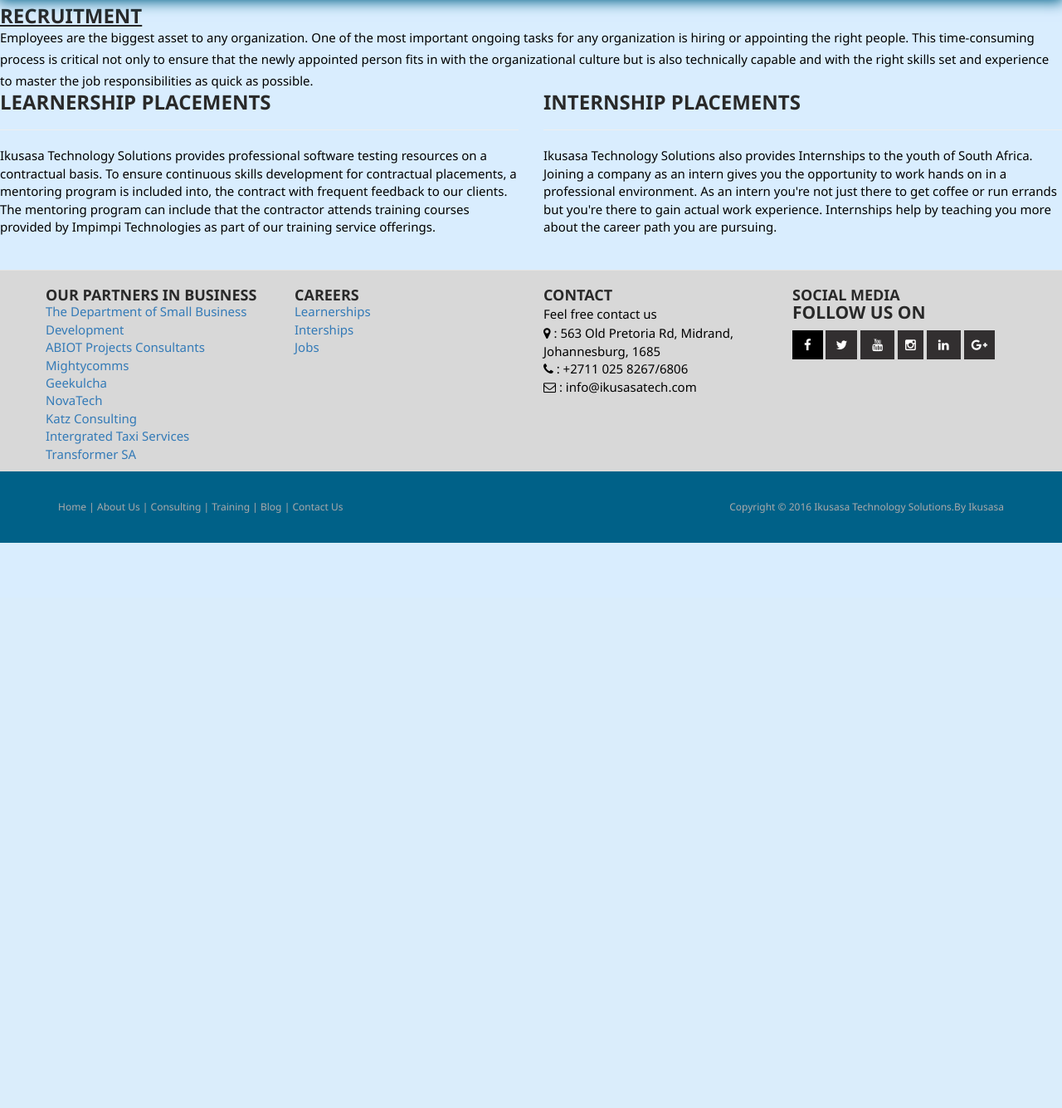
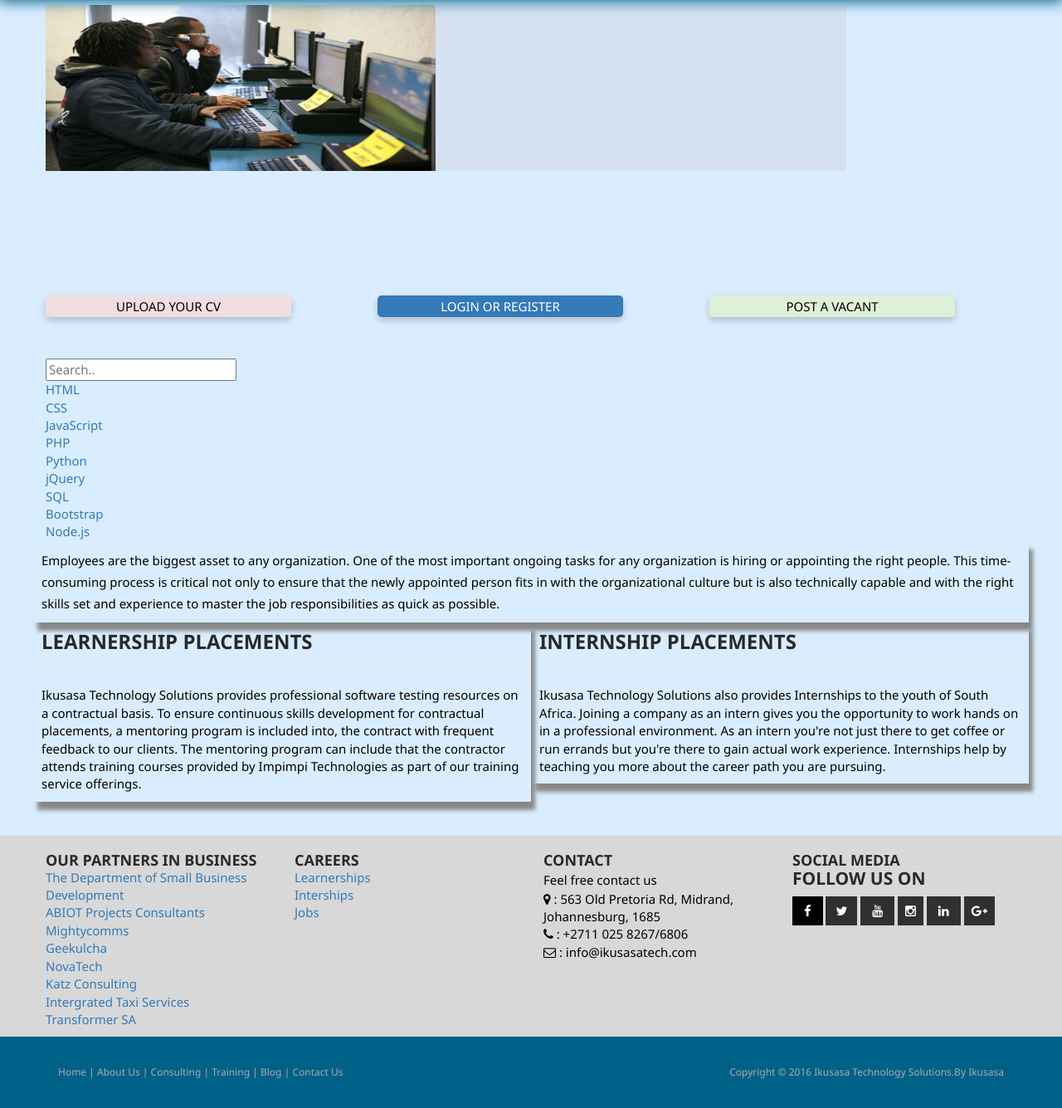
Before and after one commit to IkusasaTech/website2019, a PHP site: page /recruitment.html in a window 1280 px wide. Shown: the part 80-1415 px from the top of the page at 83% size. Before the commit the page ends 734 px from the top, so only its background shows below. Run offline with PHP 8.4, Linux system fonts and the light colour scheme; some libraries are stand-ins or nearby versions.

Commit message:
recruitment page

```diff
--- a/css/style.css
+++ b/css/style.css
@@ -2222,6 +2222,27 @@
   -moz-border-radius: 6px 0 6px 6px;
   border-radius: 6px 0 6px 6px;
 }
+.recruit-tab{
+  box-shadow: rgb(136, 136, 136) 5px 10px 5px;
+  border-width: 1px;
+  padding: 10px;
+}
+.recruit-tab1{
+ width:500px;
+  height: 300px;
+  margin-right: -10px;
+}
+.recruit-tab2{
+  background-color: rgba(206, 193, 206, 0.295);
+  height: 200px;
+  width: 500px;
+  margin-left: -10px;
+
+}
+.row3{
+  height: 300px;
+
+}
 
 /*
 @media (min-width: 768px) {
--- a/recruitment.html
+++ b/recruitment.html
@@ -178,13 +178,72 @@
         <br>
         <br>
         <br>
+        <div class="container">
+
+
+            <div class="row">
+                <div class="recruit-tab1 col-lg-9 col-md-9 col-sm-12">
+                    <img src="images/recruitpic1.jpg" alt="Trulli" width="700" height="200">
+                </div>
+                <div class="recruit-tab2 col-lg-3 col-md-3 col-sm-12" width="700" height="200">
+
+                </div>
+            </div>
+            <div class="row">
+                <div class="text-box col-lg-4 col-md-4 col-sm-12">
+                    <div class="card bg-danger B h-100">
+                        <div class="card-body text-center">
+                            <p class="card-text">UPLOAD YOUR CV</p>
+                        </div>
+                    </div>
+
+
+                </div>
+                <div class="text-box col-lg-4 col-md-4 col-sm-12">
+                    <div class="card bg-primary">
+                        <div class="card-body text-center">
+                            <p class="card-text">LOGIN OR REGISTER</p>
+                        </div>
+                    </div>
+
+
+                </div>
+                <div class="text-box col-lg-4 col-md-4 col-sm-12">
+                    <div class="card bg-success">
+                        <div class="card-body text-center">
+                            <p class="card-text">POST A VACANT</p>
+                        </div>
+                    </div>
+
+
+                </div>
+                <div class="search-box">
+                    <div class="col-lg-8 col-md-8 col-sm-12">
+                            <input type="text" id="mySearch" onkeyup="myFunction()" placeholder="Search.." title="Type in a category">
+
+                            <ul id="myMenu">
+                              <li><a href="#">HTML</a></li>
+                              <li><a href="#">CSS</a></li>
+                              <li><a href="#">JavaScript</a></li>
+                              <li><a href="#">PHP</a></li>
+                              <li><a href="#">Python</a></li>
+                              <li><a href="#">jQuery</a></li>
+                              <li><a href="#">SQL</a></li>
+                              <li><a href="#">Bootstrap</a></li>
+                              <li><a href="#">Node.js</a></li>
+                            </ul>
+                    </div>
+                </div>
+
+            </div>
             <div class="row">
                 <div class="recruit-tab col-lg-12 col-md-12 col-sm-12">
-                <h4><u>RECRUITMENT</u></h4>
-                <p>Employees are the biggest asset to any organization. One of the most important ongoing tasks for any organization
-                    is hiring or appointing the right people. This time-consuming process is critical not only to ensure
-                    that the newly appointed person fits in with the organizational culture but is also technically capable
-                    and with the right skills set and experience to master the job responsibilities as quick as possible.
+
+                    <p>Employees are the biggest asset to any organization. One of the most important ongoing tasks for any
+                        organization is hiring or appointing the right people. This time-consuming process is critical not
+                        only to ensure that the newly appointed person fits in with the organizational culture but is also
+                        technically capable and with the right skills set and experience to master the job responsibilities
+                        as quick as possible.
                     </p>
                 </div>
 
@@ -194,19 +253,18 @@
             <div class="row">
                 <div class="recruit-tab col-lg-6 col-md-6 col-sm-12">
                     <h4>LEARNERSHIP PLACEMENTS</h4>
-                <hr>
-                Ikusasa Technology Solutions provides professional software testing resources on a contractual basis. To ensure continuous
-                skills development for contractual placements, a mentoring program is included into, the contract with frequent
-                feedback to our clients. The mentoring program can include that the contractor attends training courses provided
-                by Impimpi Technologies as part of our training service offerings.
+                    <hr> Ikusasa Technology Solutions provides professional software testing resources on a contractual basis.
+                    To ensure continuous skills development for contractual placements, a mentoring program is included into,
+                    the contract with frequent feedback to our clients. The mentoring program can include that the contractor
+                    attends training courses provided by Impimpi Technologies as part of our training service offerings.
                 </div>
                 <div class="recruit-tab col-lg-6 col-md-6 col-sm-12">
                     <h4>INTERNSHIP PLACEMENTS</h4>
-                <hr>
-                Ikusasa Technology Solutions also provides Internships to the youth of South Africa. Joining a company as an intern gives
-                you the opportunity to work hands on in a professional environment. As an intern you're not just there to
-                get coffee or run errands but you're there to gain actual work experience. Internships help by teaching you
-                more about the career path you are pursuing.
+                    <hr> Ikusasa Technology Solutions also provides Internships to the youth of South Africa. Joining a company
+                    as an intern gives you the opportunity to work hands on in a professional environment. As an intern you're
+                    not just there to get coffee or run errands but you're there to gain actual work experience. Internships
+                    help by teaching you more about the career path you are pursuing.
+                </div>
             </div>
         </div>
 
```
Also changed, not shown: images/recruitpic1.jpg (added), 1 other file. Lines whose indentation alone changed are shown as unchanged.
